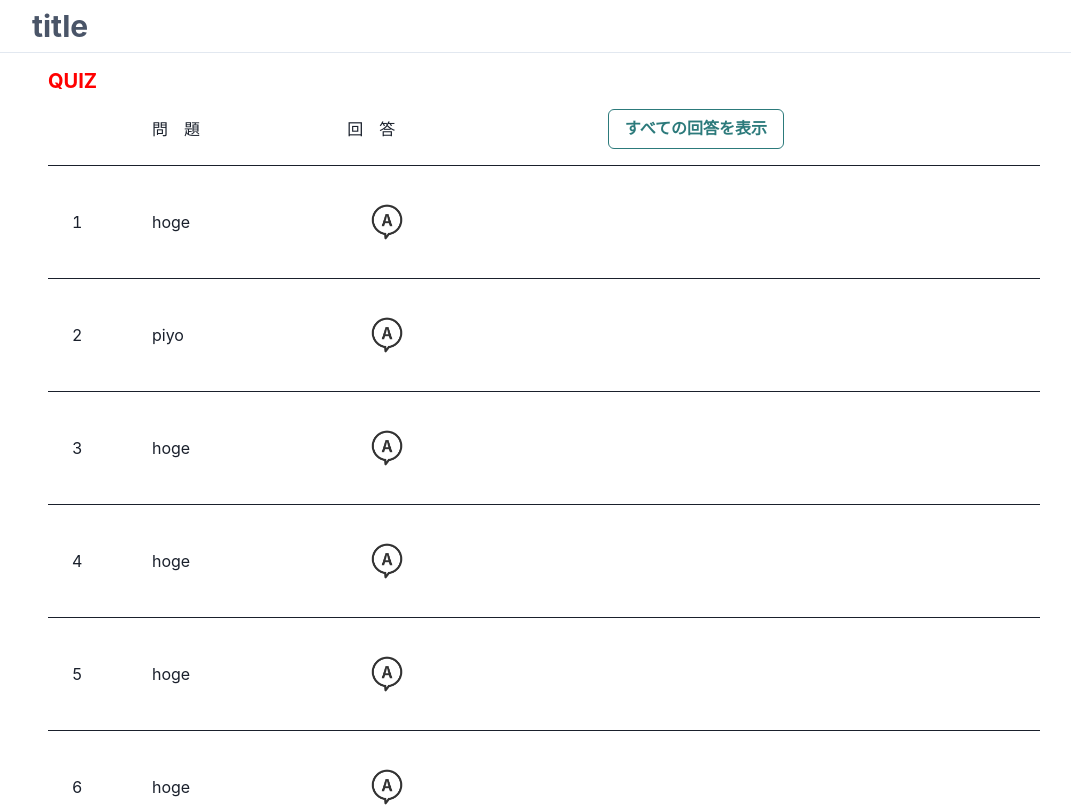
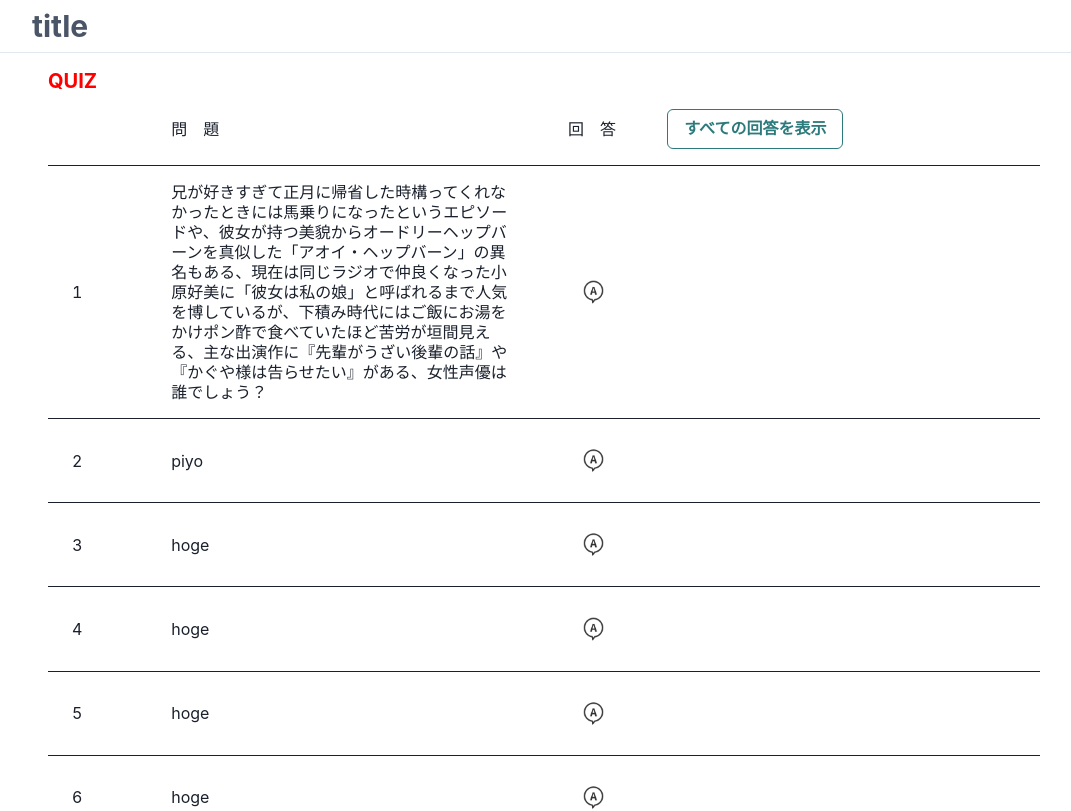
Before and after one commit to scla-sagauniv/yochiyochi-hackers, a Next.js app: page /nanako in a window 1280 px wide. Shown: the top 811 px of the page, without its empty margins (96-1167 px from the left). Built offline with nearby package versions, Linux system fonts and the light colour scheme.

Commit message:
スタイルを整えた

```diff
--- a/app/nanako/page.tsx
+++ b/app/nanako/page.tsx
@@ -18,7 +18,11 @@ import {
 } from "../common/components";
 
 let testData = [
-  { question: "hoge", answer: "fuga" },
+  {
+    question:
+      "兄が好きすぎて正月に帰省した時構ってくれなかったときには馬乗りになったというエピソードや、彼女が持つ美貌からオードリーヘップバーンを真似した「アオイ・ヘップバーン」の異名もある、現在は同じラジオで仲良くなった小原好美に「彼女は私の娘」と呼ばれるまで人気を博しているが、下積み時代にはご飯にお湯をかけポン酢で食べていたほど苦労が垣間見える、主な出演作に『先輩がうざい後輩の話』や『かぐや様は告らせたい』がある、女性声優は誰でしょう？",
+    answer: "古賀葵",
+  },
   { question: "piyo", answer: "fuga" },
   { question: "hoge", answer: "fuga" },
   { question: "hoge", answer: "fuga" },
@@ -42,18 +46,18 @@ export default function Nanako() {
       <Heading color="red" size="md">
         QUIZ
       </Heading>
-      <TableContainer>
+      <TableContainer whiteSpace="unset" maxWidth="100%">
         <Table colorScheme="black">
           <Thead>
             <Tr>
-              <Td width="20"></Td>
-              <Td align="center" width="1800">
+              <Td width="10%"></Td>
+              <Td align="center" width="40%">
                 問　題
               </Td>
-              <Td align="center" width="">
+              <Td align="center" width="10%">
                 回　答
               </Td>
-              <Td align="center" width="">
+              <Td align="center" width="40%">
                 <Stack direction="row" spacing={4} align="center">
                   <Button
                     colorScheme="teal"
@@ -72,7 +76,7 @@ export default function Nanako() {
             {testData.map((data, index) => (
               <Tr>
                 <Td>{index + 1}</Td>
-                <Td align="center" height={30}>
+                <Td align="center" width="100">
                   {data.question}
                 </Td>
                 <Td align="center">
```
